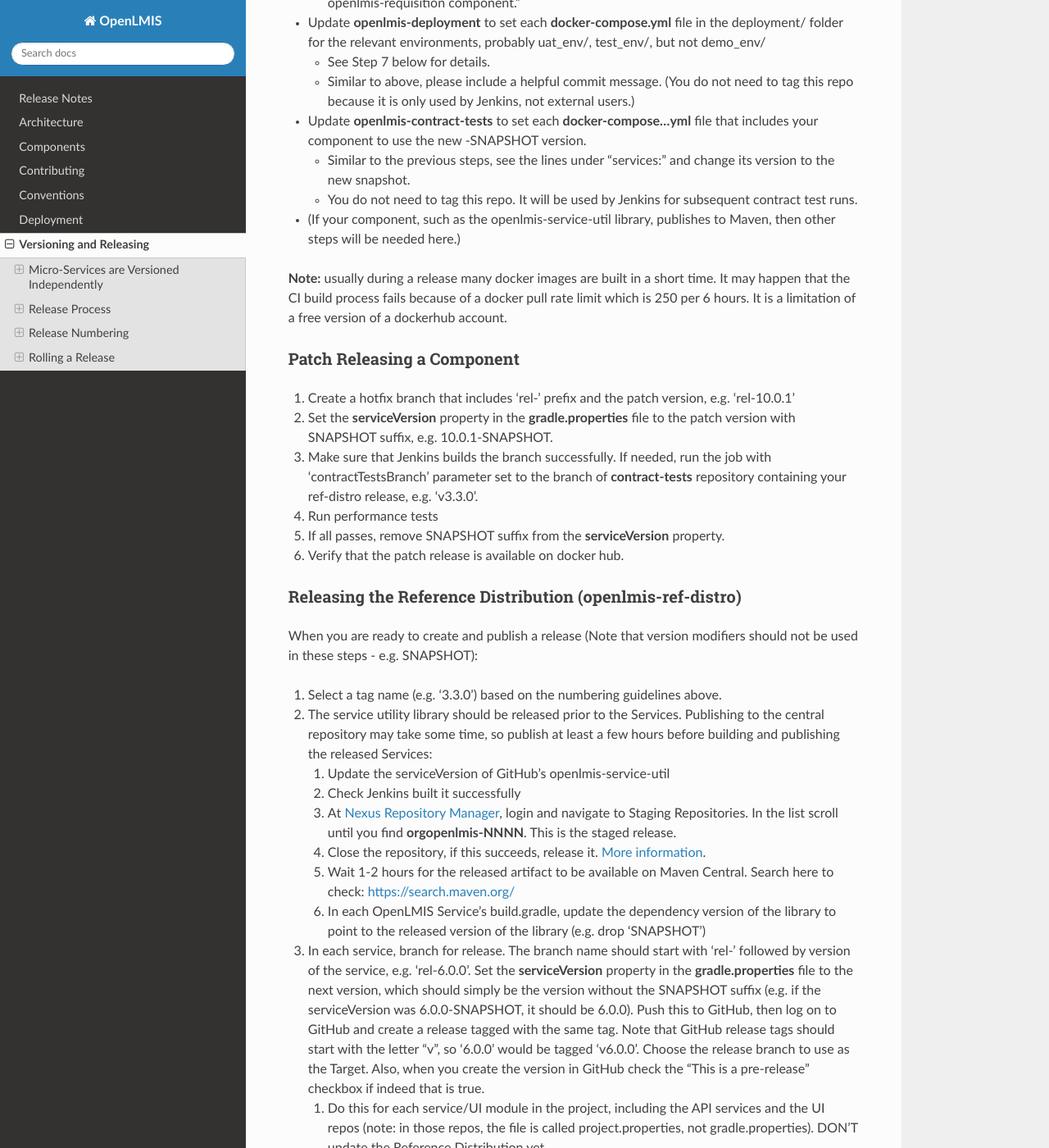
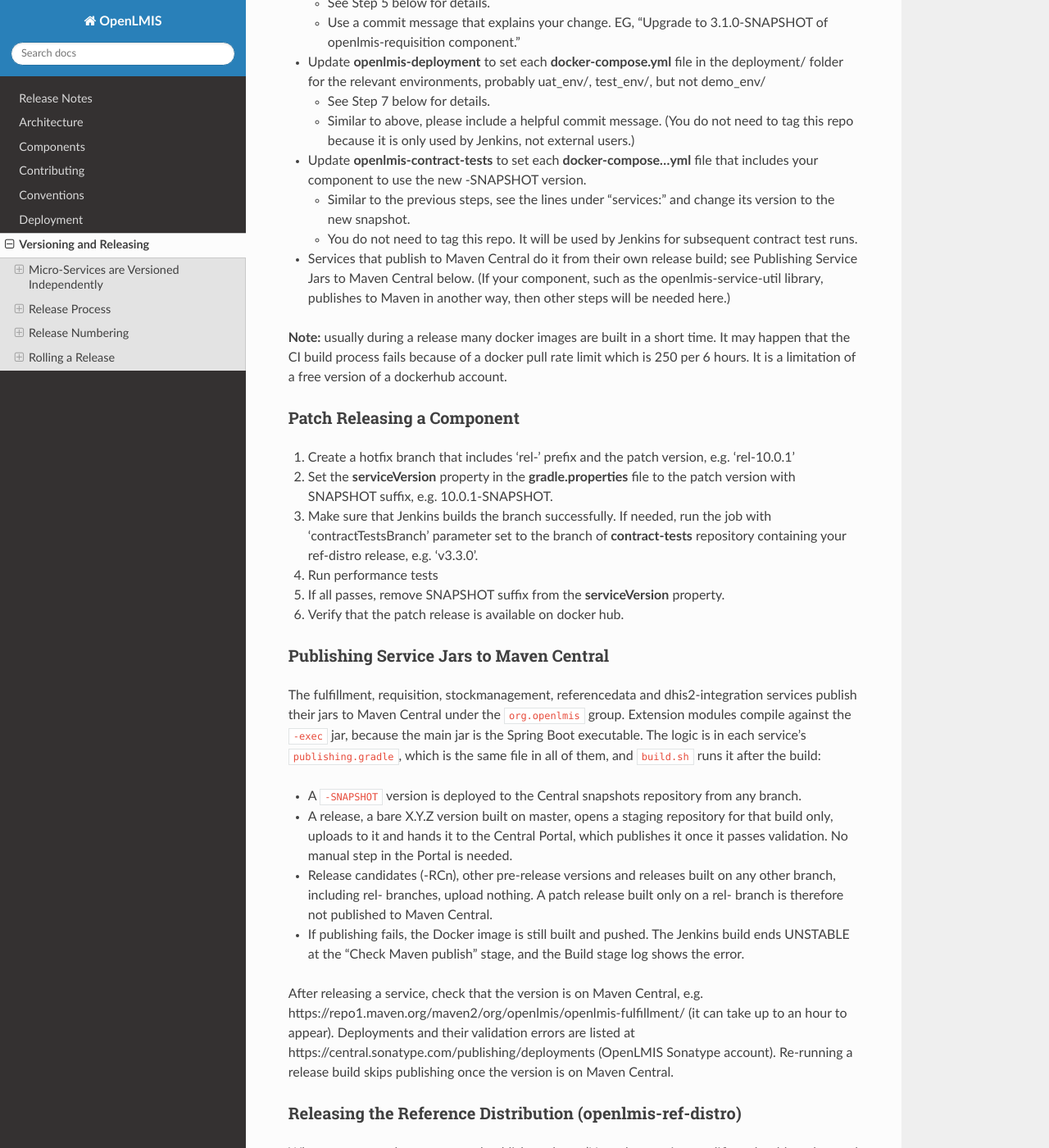
Before and after one commit to OpenLMIS/openlmis-ref-distro, a Sphinx documentation site: the page built from docs/source/conventions/versioningReleasing.md, in a window 1280 px wide and 1400 px high, scrolled down 8406 px. Shown: the whole window at 82% size. Built offline with Sphinx 7.4.7 and the Read the Docs theme 3.1.0, drawn with Linux system fonts in a browser that asks for light colours; pages that are not in the unit, such as notebooks, are missing from menus; some of the changed text lies outside the part shown.

Commit message:
OLMIS-8396: Describe how the services publish their jars to Maven Central

```diff
--- a/docs/source/conventions/versioningReleasing.md
+++ b/docs/source/conventions/versioningReleasing.md
@@ -19,9 +19,11 @@
 All OpenLMIS source code is available on GitHub, and the components have separate repositories.
 Releases are tagged on GitHub for all components as well as the ref-distro. Releases of some
 components, such as the service components and UI components, are also published to [Docker
-Hub](https://hub.docker.com/u/openlmis/) as versioned docker images. In addition, we publish
-releases of the [service utility library](https://github.com/OpenLMIS/openlmis-service-util) to
-Maven. Moreover, release builds are kept on Jenkins forever by default.
+Hub](https://hub.docker.com/u/openlmis/) as versioned docker images. The fulfillment, requisition,
+stockmanagement, referencedata and dhis2-integration services also publish their release jars to
+Maven Central (see Publishing Service Jars to Maven Central below), and we publish releases of the
+[service utility library](https://github.com/OpenLMIS/openlmis-service-util) to Maven. Moreover,
+release builds are kept on Jenkins forever by default.
 
 ## Release Process
 
@@ -298,8 +300,9 @@
   - Similar to the previous steps, see the lines under "services:" and change its version to the new
     snapshot.
   - You do not need to tag this repo. It will be used by Jenkins for subsequent contract test runs.
-- (If your component, such as the openlmis-service-util library, publishes to Maven, then other
-  steps will be needed here.)
+- Services that publish to Maven Central do it from their own release build; see Publishing Service
+  Jars to Maven Central below. (If your component, such as the openlmis-service-util library,
+  publishes to Maven in another way, then other steps will be needed here.)
 
 **Note:** usually during a release many docker images are built in a short time. It may happen that
 the CI build process fails because of a docker pull rate limit which is 250 per 6 hours. It is a
@@ -317,6 +320,29 @@
 5. If all passes, remove SNAPSHOT suffix from the **serviceVersion** property.
 6. Verify that the patch release is available on docker hub.
 
+
+### Publishing Service Jars to Maven Central
+
+The fulfillment, requisition, stockmanagement, referencedata and dhis2-integration services publish
+their jars to Maven Central under the `org.openlmis` group. Extension modules compile against the
+`-exec` jar, because the main jar is the Spring Boot executable. The logic is in each service's
+`publishing.gradle`, which is the same file in all of them, and `build.sh` runs it after the build:
+
+- A `-SNAPSHOT` version is deployed to the Central snapshots repository from any branch.
+- A release, a bare X.Y.Z version built on master, opens a staging repository for that build only,
+  uploads to it and hands it to the Central Portal, which publishes it once it passes validation.
+  No manual step in the Portal is needed.
+- Release candidates (-RCn), other pre-release versions and releases built on any other branch,
+  including rel- branches, upload nothing. A patch release built only on a rel- branch is therefore
+  not published to Maven Central.
+- If publishing fails, the Docker image is still built and pushed. The Jenkins build ends UNSTABLE
+  at the "Check Maven publish" stage, and the Build stage log shows the error.
+
+After releasing a service, check that the version is on Maven Central, e.g.
+https://repo1.maven.org/maven2/org/openlmis/openlmis-fulfillment/ (it can take up to an hour to
+appear). Deployments and their validation errors are listed at
+https://central.sonatype.com/publishing/deployments (OpenLMIS Sonatype account). Re-running a
+release build skips publishing once the version is on Maven Central.
 
 ### Releasing the Reference Distribution (openlmis-ref-distro)
 
```
